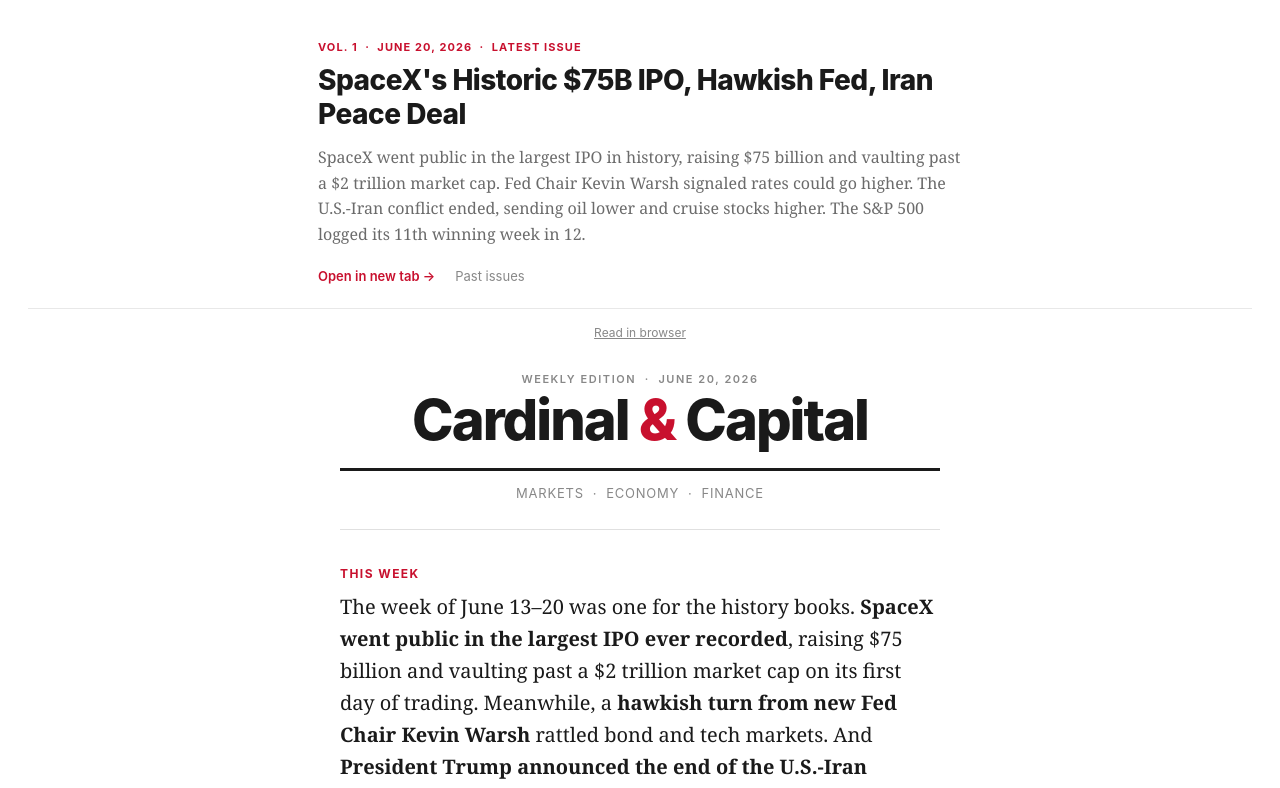
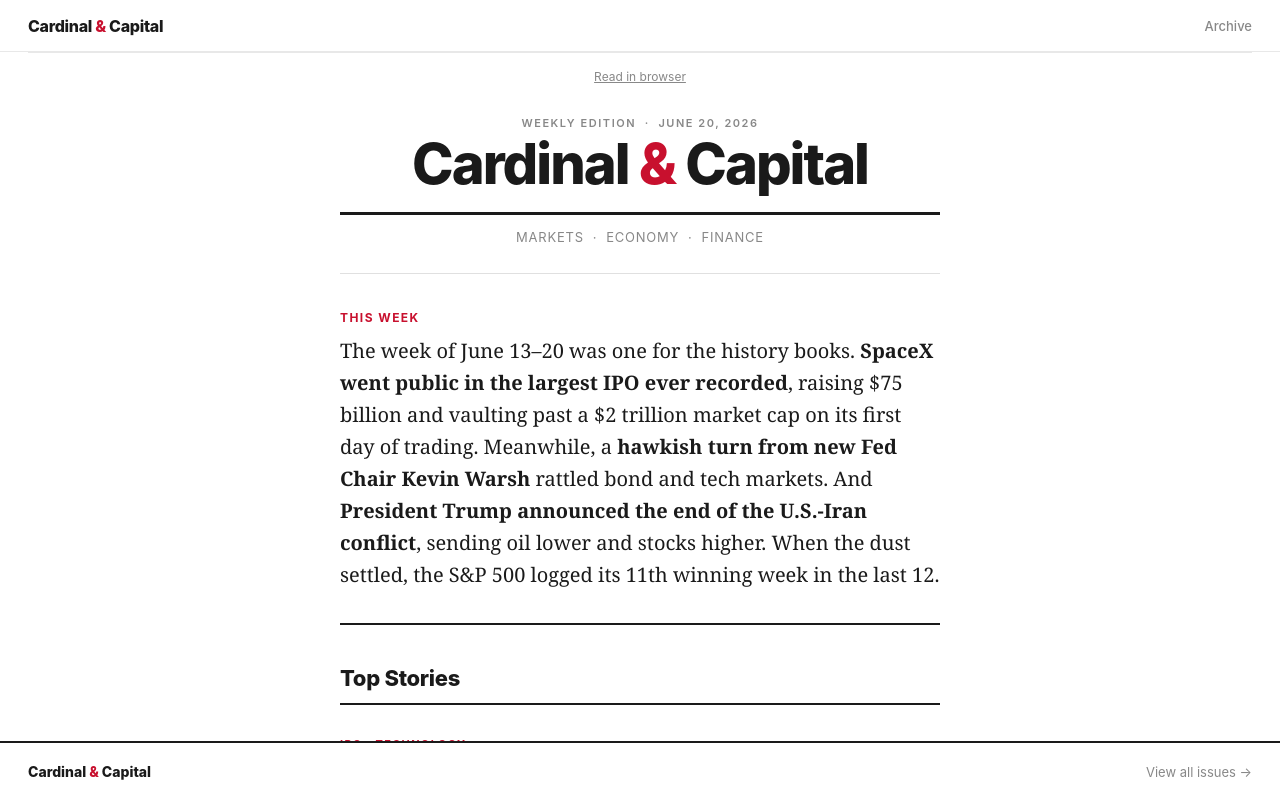
Before and after one commit to edwincheahmp4/cardinal-capital, a Next.js app: page / in a window 1280 px wide. Shown: the top 788 px of the page. Built offline with nearby package versions, Linux system fonts and the light colour scheme.

Commit message:
Clean up index.js by removing unused comments
Removed commented-out navigation and issue header code.

```diff
--- a/pages/index.js
+++ b/pages/index.js
@@ -22,7 +22,7 @@
 
       <div style={{ minHeight: '100vh', display: 'flex', flexDirection: 'column', fontFamily: FONT_SANS }}>
 
-        {/* ── Nav ──
+        {/* ── Nav ── */}
 
          <nav style={{
           background: '#fff', borderBottom: `1px solid ${BORDER}`,
@@ -38,50 +38,6 @@
             </Link>
           </div>
         </nav>
-
-        */}
-
-        {/* ── Issue header ── */}
-        <div style={{ maxWidth: '700px', margin: '0 auto', padding: '40px 28px 24px', width: '100%' }}>
-          <p style={{
-            margin: '0 0 10px',
-            fontFamily: FONT_SANS,
-            fontSize: '11px', fontWeight: 700,
-            letterSpacing: '0.1em', textTransform: 'uppercase',
-            color: ACCENT,
-          }}>
-            {latest.volume} &nbsp;·&nbsp; {latest.date} &nbsp;·&nbsp; Latest Issue
-          </p>
-          <h1 style={{
-            margin: '0 0 14px',
-            fontFamily: FONT_SANS,
-            fontSize: '28px', fontWeight: 800,
-            lineHeight: 1.2, letterSpacing: '-0.5px',
-            color: '#1A1A1A',
-          }}>
-            {latest.headline}
-          </h1>
-          <p style={{
-            margin: '0 0 20px',
-            fontFamily: FONT_SERIF,
-            fontSize: '16px', lineHeight: 1.6, color: '#6B6B6B',
-          }}>
-            {latest.summary}
-          </p>
-          <div style={{ display: 'flex', gap: '20px', alignItems: 'center' }}>
-            <a
-              href={latest.file}
-              target="_blank"
-              rel="noopener noreferrer"
-              style={{ fontSize: '13px', fontWeight: 600, color: ACCENT, textDecoration: 'none' }}
-            >
-              Open in new tab →
-            </a>
-            <Link href="/archive" style={{ fontSize: '13px', color: GRAY, textDecoration: 'none' }}>
-              Past issues
-            </Link>
-          </div>
-        </div>
 
         {/* ── Divider ── */}
         <div style={{ borderTop: `1px solid ${BORDER}`, margin: '0 28px' }} />
```
